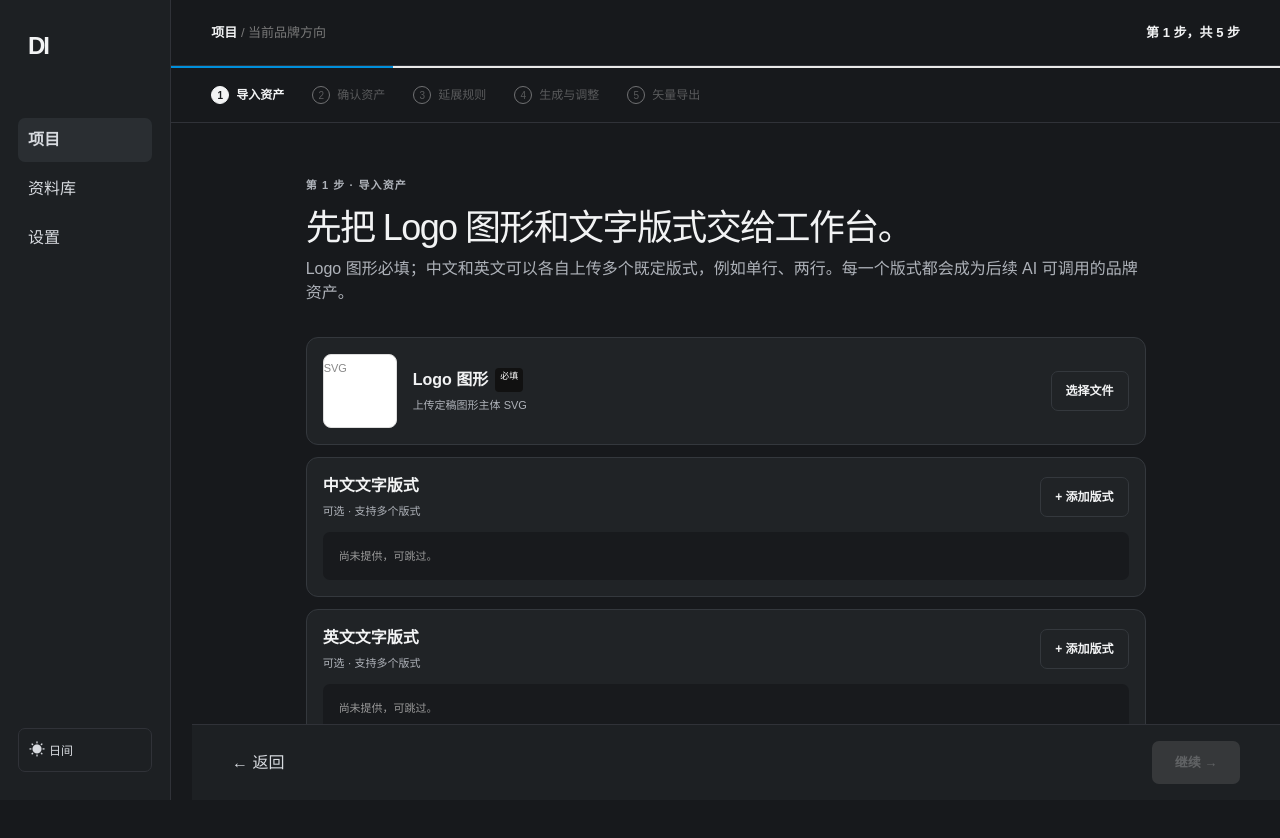
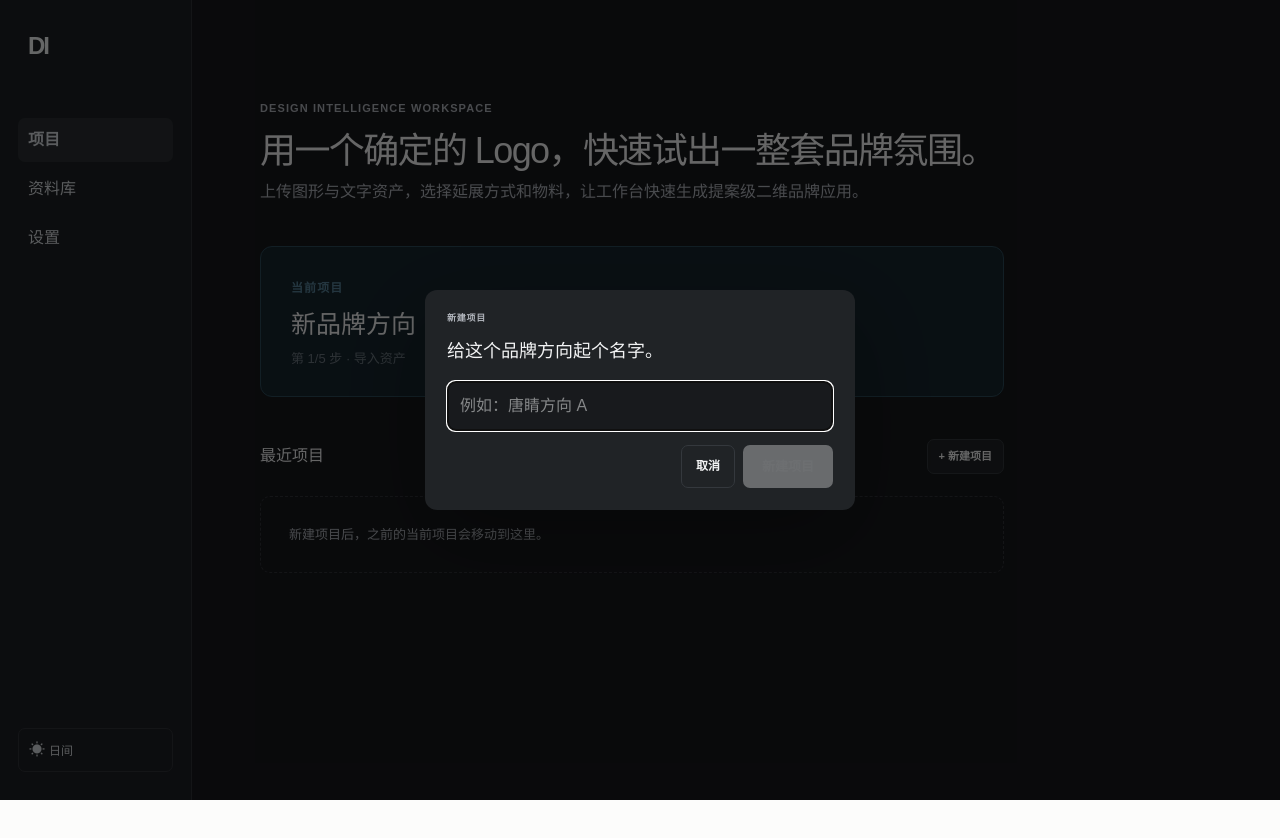
Before and after one commit to cx-maker/design-intelligence-workspace, a Next.js app: page / in a window 1280 px wide. Both pictures are taken after a click on the button "+ 新建项目". Shown: the top 838 px of the page. After the commit the page ends 800 px from the top, so only its background shows below. Built offline with nearby package versions, Linux system fonts and the light colour scheme.

Commit message:
refine project workflow

```diff
--- a/features/workspace/workspace-shell.css
+++ b/features/workspace/workspace-shell.css
@@ -14,3 +14,40 @@
 .sidebar{position:sticky!important;top:0!important;height:100vh!important;min-height:100vh!important;align-self:flex-start!important;display:flex!important;flex-direction:column!important;overflow:hidden!important}
 .sidebar nav{flex:0 0 auto}.theme-toggle{margin-top:auto!important;position:relative!important;bottom:auto!important;left:auto!important;right:auto!important;flex:0 0 auto}
 .ratio-controls{grid-template-columns:repeat(2,minmax(0,1fr))}.provider-switch{display:grid;grid-template-columns:1fr 1fr;gap:7px;padding:4px;background:rgba(127,127,127,.1);border-radius:8px}.provider-switch button{border:0;background:transparent;color:inherit;border-radius:6px;padding:9px;font-size:11px;font-weight:700;opacity:.6}.provider-switch button.selected{background:#fff;color:#17191c;opacity:1;box-shadow:0 1px 4px rgba(0,0,0,.08)}.api-settings select{border:1px solid var(--line);background:transparent;color:inherit;border-radius:7px;padding:11px}.relay-warning{padding:11px 12px;border:1px solid #6c5534;border-radius:7px;background:rgba(145,100,38,.08);line-height:1.6}.dark .provider-switch button.selected{background:#f2f3f4;color:#17191c}@media(max-width:800px){.ratio-controls{grid-template-columns:1fr}}
+
+
+/* v6: project flow + stronger step navigation */
+.current-project-card{cursor:pointer;text-align:left}
+.current-project-card>b{display:none!important}
+.heading-row{align-items:center}
+.new-project-button{font-size:11px;padding:8px 11px}
+.recent-projects{display:grid;grid-template-columns:repeat(2,minmax(0,1fr));gap:10px;margin-top:12px;max-width:760px}
+.recent-project-card{border:1px solid var(--line);border-radius:10px;padding:15px;background:#fff}
+.recent-project-card>span{font-size:9px;color:var(--muted);text-transform:uppercase;letter-spacing:.08em}
+.recent-project-card h4{font-size:15px;margin:7px 0 5px}
+.recent-project-card p{font-size:10px;color:var(--muted);margin:0}
+.dark .recent-project-card{background:#202326;border-color:#34383d}
+
+.project-modal-backdrop{position:fixed;inset:0;z-index:100;background:rgba(0,0,0,.58);display:grid;place-items:center;padding:20px}
+.project-modal{width:min(430px,94vw);border-radius:12px;padding:22px;background:#fff;color:#17191c;box-shadow:0 28px 90px rgba(0,0,0,.28)}
+.project-modal h3{margin:0 0 16px;font-size:18px}
+.project-modal input{width:100%;border:1px solid #d8d8d5;border-radius:8px;padding:12px;font:inherit;margin-bottom:14px}
+.project-modal>div{display:flex;justify-content:flex-end;gap:8px}
+.dark .project-modal{background:#202326;color:#f2f3f4}
+.dark .project-modal input{background:#181a1d;color:#f2f3f4;border-color:#3a3f44}
+
+.stepper{gap:26px!important;padding-top:14px!important;padding-bottom:14px!important}
+.stepper button{gap:9px!important;font-size:11px!important}
+.stepper button i{width:24px!important;height:24px!important;font-size:11px!important;font-weight:800!important}
+.footer-nav-button{min-width:92px!important;height:38px!important;display:inline-flex!important;align-items:center!important;justify-content:center!important}
+.footer .secondary.footer-nav-button{background:transparent}
+.dark .footer .secondary.footer-nav-button{background:#202326;color:#f2f3f4;border-color:#3a3f44}
+
+.generate-btn{background:#138AF5!important;color:#fff!important;border-color:#138AF5!important;box-shadow:0 8px 24px rgba(19,138,245,.18)}
+.generate-btn:hover{filter:brightness(1.06)}
+.generate-btn:disabled{background:#4f6477!important;color:#b9c4cf!important;box-shadow:none}
+
+@media(max-width:800px){
+  .recent-projects{grid-template-columns:1fr}
+  .stepper{gap:12px!important;overflow-x:auto}
+}
--- a/features/workspace/workspace-shell.tsx
+++ b/features/workspace/workspace-shell.tsx
@@ -4,6 +4,7 @@ import { ChangeEvent, CSSProperties, useEffect, useMemo, useRef, useState } from
 
 type WorkflowStep = "brand" | "references" | "generate" | "review" | "deliver";
 type Section = "projects" | "library" | "settings";
+type ProjectSummary = { id:string; name:string; step:WorkflowStep; updatedAt:number };
 type AssetFile = { id: string; name: string; url: string; raw: string };
 type Material = { id: string; name: string; description: string; referenceName?: string; referenceUrl?: string };
 type Ratios = Record<string, number>;
@@ -37,18 +38,46 @@ function extractSvgColors(raw:string){
 function makeAsset(file:File, raw:string):AssetFile { return {id:`${Date.now()}-${Math.random()}`,name:file.name,url:URL.createObjectURL(file),raw}; }
 
 export function WorkspaceShell(){
-  const [section,setSection]=useState<Section>("projects"); const [started,setStarted]=useState(false); const [step,setStep]=useState<WorkflowStep>("brand"); const [dark,setDark]=useState(true);
+  const [section,setSection]=useState<Section>("projects");
+  const [started,setStarted]=useState(false);
+  const [step,setStep]=useState<WorkflowStep>("brand");
+  const [dark,setDark]=useState(true);
+  const [projects,setProjects]=useState<ProjectSummary[]>([{id:"project-1",name:"新品牌方向",step:"brand",updatedAt:Date.now()}]);
+  const [activeProjectId,setActiveProjectId]=useState("project-1");
+
   const [graphic,setGraphic]=useState<AssetFile|null>(null); const [cnTexts,setCnTexts]=useState<AssetFile[]>([]); const [enTexts,setEnTexts]=useState<AssetFile[]>([]);
   const [brandColor,setBrandColor]=useState("#008FDB"); const [auxiliaryColors,setAuxiliaryColors]=useState<string[]>([]); const [assetsConfirmed,setAssetsConfirmed]=useState(false);
   const [selectedExtensions,setSelectedExtensions]=useState<string[]>(["超大裁切","局部裁切","完整展示","黑白反白","图形拆解"]); const [selectedBoundaries,setSelectedBoundaries]=useState<string[]>(boundaryOptions);
   const [ratios,setRatios]=useState<Ratios>({black:20,white:45,brand:30}); const [materials,setMaterials]=useState<Material[]>(defaultMaterials); const [rulesConfirmed,setRulesConfirmed]=useState(false);
   const [generated,setGenerated]=useState(false); const [generating,setGenerating]=useState(false); const [approved,setApproved]=useState<string[]>([]); const [deleted,setDeleted]=useState<string[]>([]);
+
+  const activeProject=projects.find(p=>p.id===activeProjectId)||projects[0];
   useEffect(()=>{ if(!graphic) return; const colors=extractSvgColors(graphic.raw); if(colors.length){ setBrandColor(colors[0]); setAuxiliaryColors(colors.slice(1,5)); } },[graphic]);
-  const stepIndex=steps.findIndex(x=>x.id===step); const move=(d:1|-1)=>setStep(steps[Math.max(0,Math.min(4,stepIndex+d))].id);
+  useEffect(()=>{ setProjects(prev=>prev.map(p=>p.id===activeProjectId?{...p,step,updatedAt:Date.now()}:p)); },[step,activeProjectId]);
+
+  const resetWorkspace=()=>{
+    setStep("brand"); setGraphic(null); setCnTexts([]); setEnTexts([]); setBrandColor("#008FDB"); setAuxiliaryColors([]); setAssetsConfirmed(false);
+    setSelectedExtensions(["超大裁切","局部裁切","完整展示","黑白反白","图形拆解"]); setSelectedBoundaries(boundaryOptions); setRatios({black:20,white:45,brand:30});
+    setMaterials(defaultMaterials.map(x=>({...x}))); setRulesConfirmed(false); setGenerated(false); setGenerating(false); setApproved([]); setDeleted([]);
+  };
+  const createProject=(name:string)=>{
+    const clean=name.trim(); if(!clean) return;
+    const id=`project-${Date.now()}`;
+    setProjects(prev=>[{id,name:clean,step:"brand",updatedAt:Date.now()},...prev]);
+    setActiveProjectId(id);
+    resetWorkspace();
+    setStarted(false);
+    setSection("projects");
+  };
+  const openCurrent=()=>{ setStep(activeProject?.step||"brand"); setStarted(true); };
+  const stepIndex=steps.findIndex(x=>x.id===step);
+  const move=(d:1|-1)=>setStep(steps[Math.max(0,Math.min(4,stepIndex+d))].id);
   const canContinue=useMemo(()=> step==="brand"?!!graphic:step==="references"?assetsConfirmed:step==="generate"?(rulesConfirmed&&materials.length>0):step==="review"?(generated&&approved.length>0):true,[step,graphic,assetsConfirmed,rulesConfirmed,materials.length,generated,approved.length]);
-  if(!started) return <Home section={section} setSection={setSection} dark={dark} setDark={setDark} onStart={()=>setStarted(true)}/>;
+
+  if(!started) return <Home section={section} setSection={setSection} dark={dark} setDark={setDark} projects={projects} activeProjectId={activeProjectId} onStart={openCurrent} onCreateProject={createProject}/>;
+
   return <main className={`shell ${dark?"dark":""}`}><Sidebar section={section} setSection={setSection} dark={dark} setDark={setDark} onHome={()=>setStarted(false)}/><section className="workflow">
-    <header className="topbar"><div><button className="crumb" onClick={()=>setStarted(false)}>项目</button><span> / 当前品牌方向</span></div><div className="step-count">第 {stepIndex+1} 步，共 5 步</div></header><div className="progress"><span style={{width:`${((stepIndex+1)/5)*100}%`}}/></div>
+    <header className="topbar"><div><button className="crumb" onClick={()=>setStarted(false)}>项目</button><span> / {activeProject?.name||"当前项目"}</span></div><div className="step-count">第 {stepIndex+1} 步，共 5 步</div></header><div className="progress"><span style={{width:`${((stepIndex+1)/5)*100}%`}}/></div>
     <div className="stepper">{steps.map((x,i)=><button key={x.id} className={i<=stepIndex?"active":""} onClick={()=>i<=stepIndex&&setStep(x.id)}><i>{i+1}</i>{x.label}</button>)}</div>
     <div className="content">
       {step==="brand"&&<ImportAssets graphic={graphic} setGraphic={setGraphic} cnTexts={cnTexts} setCnTexts={setCnTexts} enTexts={enTexts} setEnTexts={setEnTexts}/>}
@@ -57,12 +86,31 @@ export function WorkspaceShell(){
       {step==="review"&&<GenerateAndReview graphic={graphic} brandColor={brandColor} auxiliaryColors={auxiliaryColors} ratios={ratios} selectedBoundaries={selectedBoundaries} materials={materials} selectedExtensions={selectedExtensions} approved={approved} setApproved={setApproved} deleted={deleted} setDeleted={setDeleted} generating={generating} setGenerating={setGenerating} generated={generated} setGenerated={setGenerated}/>}
       {step==="deliver"&&<ExportVectors graphic={graphic} brandColor={brandColor} materials={materials} approved={approved}/>}
     </div>
-    <footer className="footer"><button className="text-btn" disabled={stepIndex===0} onClick={()=>move(-1)}>← 返回</button><button className="primary footer-primary" disabled={!canContinue} onClick={()=>stepIndex<4&&move(1)}>{stepIndex===4?"已到导出步骤":"继续 →"}</button></footer>
+    <footer className="footer">
+      <button className="secondary footer-nav-button" onClick={()=>stepIndex===0?setStarted(false):move(-1)}>← 返回</button>
+      <button className="primary footer-nav-button footer-primary" disabled={!canContinue} onClick={()=>stepIndex<4&&move(1)}>{stepIndex===4?"已到导出步骤":"继续 →"}</button>
+    </footer>
   </section></main>;
 }
 
 function Sidebar({section,setSection,dark,setDark,onHome}:{section:Section;setSection:(x:Section)=>void;dark:boolean;setDark:(x:boolean)=>void;onHome:()=>void}){ const names:Record<Section,string>={projects:"项目",library:"资料库",settings:"设置"}; return <aside className="sidebar"><button className="mark mark-btn" onClick={onHome}>DI</button><nav>{(["projects","library","settings"] as const).map(x=><button key={x} className={section===x?"nav-on":""} onClick={()=>{setSection(x);onHome();}}>{names[x]}</button>)}</nav><button className="theme-toggle" onClick={()=>setDark(!dark)}><span>{dark?"☀":"☾"}</span>{dark?"日间":"黑夜"}</button></aside>; }
-function Home({section,setSection,dark,setDark,onStart}:{section:Section;setSection:(x:Section)=>void;dark:boolean;setDark:(x:boolean)=>void;onStart:()=>void}){ return <main className={`shell ${dark?"dark":""}`}><Sidebar section={section} setSection={setSection} dark={dark} setDark={setDark} onHome={()=>setSection("projects")}/><section className="home">{section==="projects"&&<><p className="eyebrow">Design Intelligence Workspace</p><h1>用一个确定的 Logo，快速试出一整套品牌氛围。</h1><p className="muted home-intro">上传图形与文字资产，选择延展方式和物料，让工作台快速生成提案级二维品牌应用。</p><button className="continue-card" onClick={onStart}><div><span>当前项目</span><h2>新品牌方向</h2><p>等待导入 Logo 图形</p></div><b>开始 →</b></button><div className="heading-row"><h3>最近项目</h3><button className="text-btn" onClick={onStart}>+ 新建项目</button></div><div className="empty-projects">最近项目会在保存后出现在这里。</div></>}{section==="library"&&<Library/>}{section==="settings"&&<Settings/>}</section></main>; }
+function Home({section,setSection,dark,setDark,projects,activeProjectId,onStart,onCreateProject}:{section:Section;setSection:(x:Section)=>void;dark:boolean;setDark:(x:boolean)=>void;projects:ProjectSummary[];activeProjectId:string;onStart:()=>void;onCreateProject:(name:string)=>void}){
+  const [showNew,setShowNew]=useState(false); const [projectName,setProjectName]=useState("");
+  const active=projects.find(p=>p.id===activeProjectId)||projects[0];
+  const recent=projects.filter(p=>p.id!==activeProjectId).sort((a,b)=>b.updatedAt-a.updatedAt);
+  const progressText=(p:ProjectSummary)=>{const i=Math.max(0,steps.findIndex(x=>x.id===p.step));return `第 ${i+1}/5 步 · ${steps[i]?.label||"导入资产"}`};
+  const create=()=>{if(!projectName.trim())return;onCreateProject(projectName.trim());setProjectName("");setShowNew(false)};
+  return <main className={`shell ${dark?"dark":""}`}><Sidebar section={section} setSection={setSection} dark={dark} setDark={setDark} onHome={()=>setSection("projects")}/><section className="home">
+    {section==="projects"&&<>
+      <p className="eyebrow">Design Intelligence Workspace</p><h1>用一个确定的 Logo，快速试出一整套品牌氛围。</h1><p className="muted home-intro">上传图形与文字资产，选择延展方式和物料，让工作台快速生成提案级二维品牌应用。</p>
+      {active&&<button className="continue-card current-project-card" onClick={onStart}><div><span>当前项目</span><h2>{active.name}</h2><p>{progressText(active)}</p></div></button>}
+      <div className="heading-row"><h3>最近项目</h3><button className="secondary new-project-button" onClick={()=>setShowNew(true)}>+ 新建项目</button></div>
+      {recent.length?<div className="recent-projects">{recent.map(p=><div className="recent-project-card" key={p.id}><span>项目</span><h4>{p.name}</h4><p>{progressText(p)}</p></div>)}</div>:<div className="empty-projects">新建项目后，之前的当前项目会移动到这里。</div>}
+    </>}
+    {section==="library"&&<Library/>}{section==="settings"&&<Settings/>}
+    {showNew&&<div className="project-modal-backdrop" onClick={()=>setShowNew(false)}><div className="project-modal" onClick={e=>e.stopPropagation()}><span className="rule-tag">新建项目</span><h3>给这个品牌方向起个名字。</h3><input autoFocus value={projectName} onChange={e=>setProjectName(e.target.value)} onKeyDown={e=>e.key==="Enter"&&create()} placeholder="例如：唐睛方向 A"/><div><button className="secondary" onClick={()=>setShowNew(false)}>取消</button><button className="primary" disabled={!projectName.trim()} onClick={create}>新建项目</button></div></div></div>}
+  </section></main>;
+}
 
 function SingleAsset({title,hint,asset,required,onChange}:{title:string;hint:string;asset:AssetFile|null;required?:boolean;onChange:(x:AssetFile)=>void}){ const ref=useRef<HTMLInputElement>(null); const load=async(e:ChangeEvent<HTMLInputElement>)=>{const f=e.target.files?.[0];if(!f)return;if(!f.name.toLowerCase().endsWith('.svg')){alert('当前版本仅支持 SVG 矢量文件。');return;}onChange(makeAsset(f,await f.text()));e.target.value='';}; return <div className="asset-upload"><input ref={ref} hidden type="file" accept=".svg,image/svg+xml" onChange={load}/><div className="asset-upload-preview white-preview">{asset?<img src={asset.url} alt=""/>:<span>SVG</span>}</div><div><div className="asset-title-row"><b>{title}</b>{required&&<em>必填</em>}</div><p>{asset?asset.name:hint}</p></div><button className="secondary" onClick={()=>ref.current?.click()}>{asset?"重新选择":"选择文件"}</button></div>; }
 function MultiAssets({title,hint,assets,setAssets}:{title:string;hint:string;assets:AssetFile[];setAssets:(x:AssetFile[])=>void}){ const ref=useRef<HTMLInputElement>(null); const load=async(e:ChangeEvent<HTMLInputElement>)=>{const files=[...(e.target.files||[])]; const valid=files.filter(f=>f.name.toLowerCase().endsWith('.svg')); const loaded=await Promise.all(valid.map(async f=>makeAsset(f,await f.text()))); setAssets([...assets,...loaded]);e.target.value='';}; return <div className="multi-upload"><div className="multi-upload-head"><div><b>{title}</b><p>{hint}</p></div><button className="secondary" onClick={()=>ref.current?.click()}>+ 添加版式</button><input ref={ref} hidden multiple type="file" accept=".svg,image/svg+xml" onChange={load}/></div>{assets.length?<div className="variant-grid">{assets.map((a,i)=><div className="variant-card" key={a.id}><div className="white-preview"><img src={a.url} alt=""/></div><span>版式 {i+1}</span><small>{a.name}</small><button onClick={()=>setAssets(assets.filter(x=>x.id!==a.id))}>删除</button></div>)}</div>:<div className="variant-empty">尚未提供，可跳过。</div>}</div>; }
```
